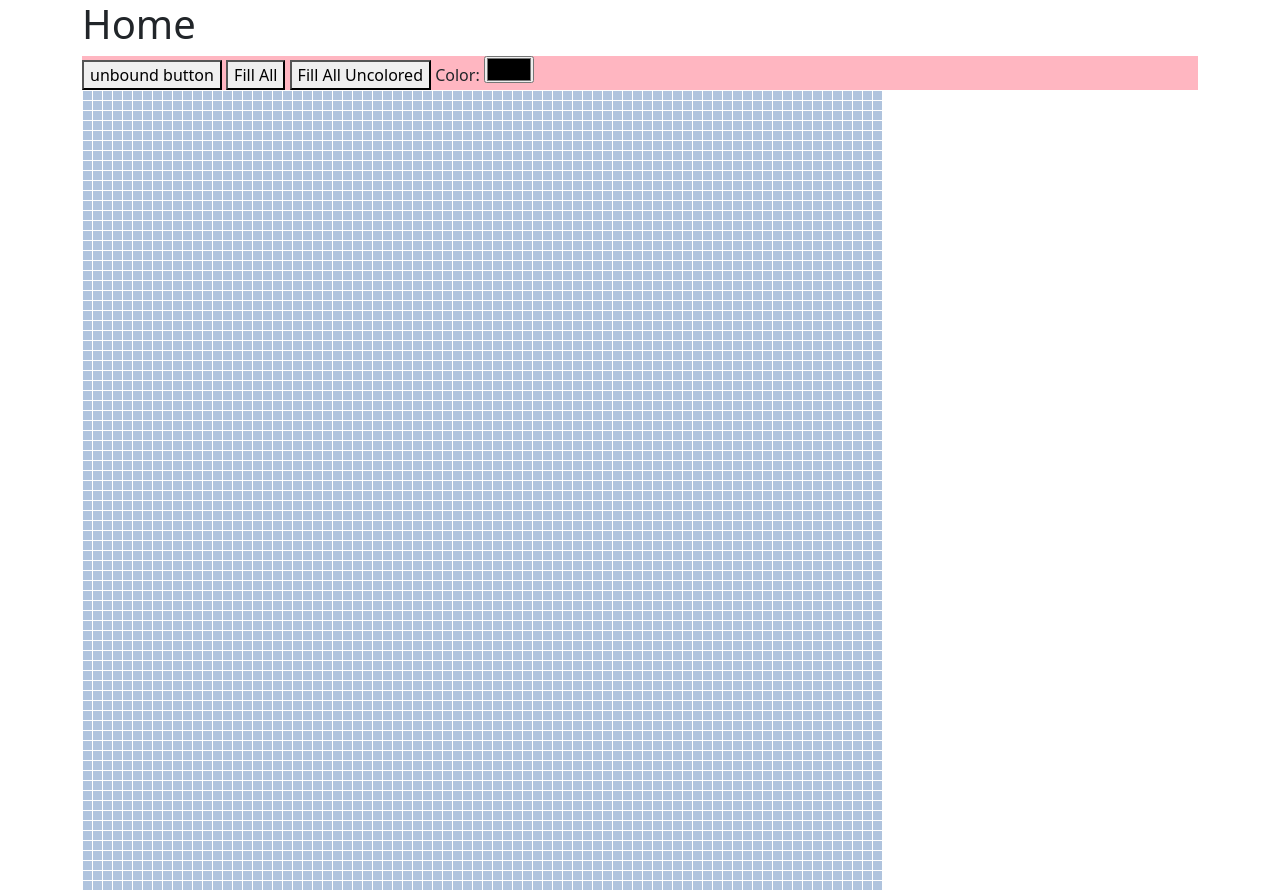
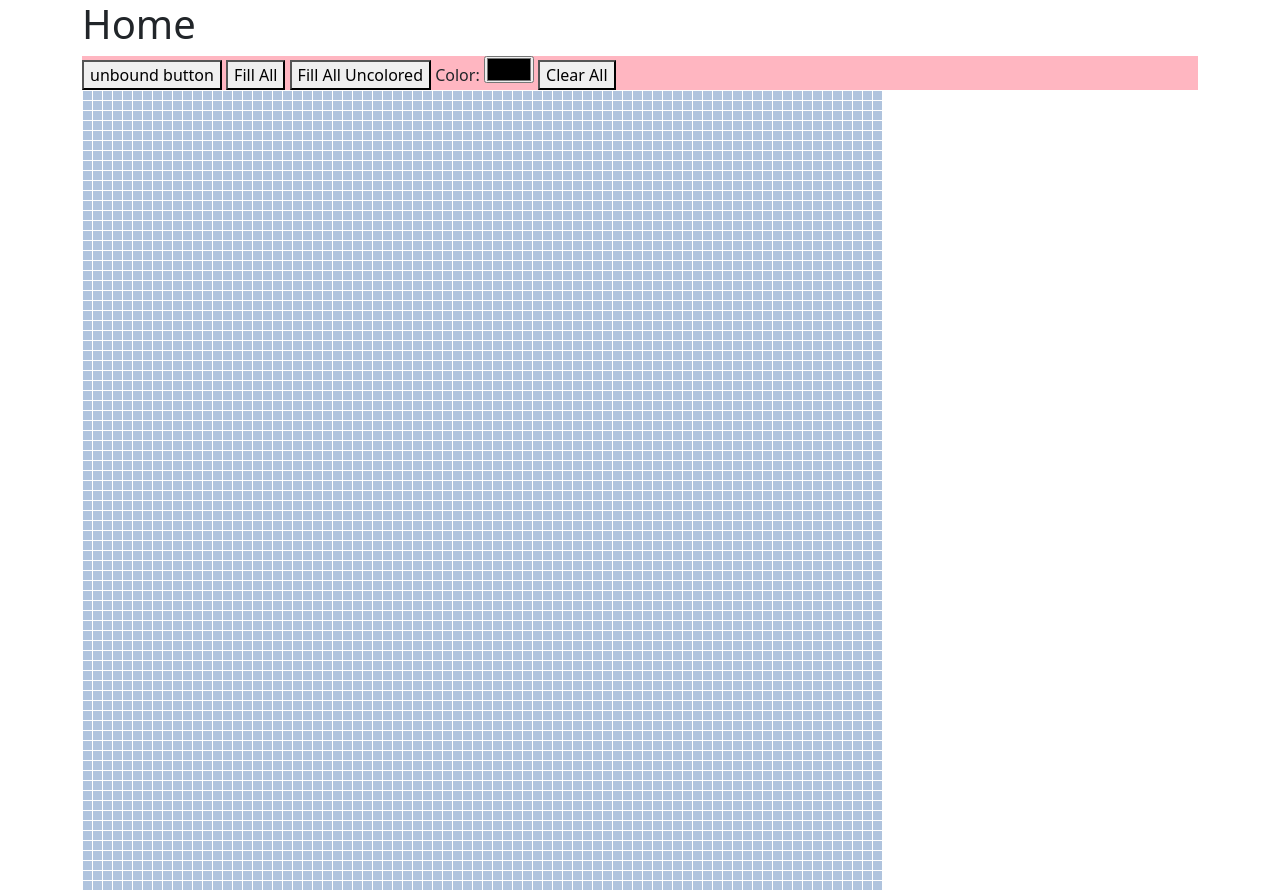
Before and after one commit to Web-Dev-Speedrunners/dom-proj, a plain HTML site: page index.html in a window 1280 px wide. Drawn offline with nearby package versions, Linux system fonts and the light colour scheme.

Commit message:
Included clearAll

```diff
--- a/index.html
+++ b/index.html
@@ -17,6 +17,7 @@
     <script src="./js/setColor.js"></script>
     <script src="./js/colorAllCells.js"></script>
     <script src="./js/colorAllUncolored.js"></script>
+    <script src="./js/clearAll.js"></script>
     <title>Assignment 3</title>
   </head>
   <body class="container">
@@ -35,6 +36,10 @@
 
         <label for="colorWell">Color: </label>
         <input type="color" id="colorWell">
+
+        <button onclick="clearAll()">
+          Clear All
+        </button>
     </div>
     <div id="grid"></div>
     <script>
--- /dev/null
+++ b/js/clearAll.js
@@ -0,0 +1,6 @@
+const clearAll = function () {
+    let cells = document.getElementsByClassName('cell');
+    for(let i = 0; i < cells.length; i++){
+        cells[i].style.backgroundColor = initial.colorStyle;
+    }
+}
```
